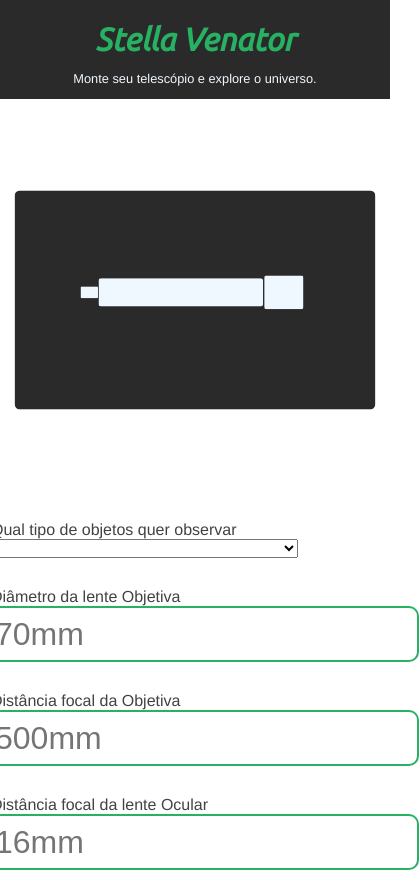
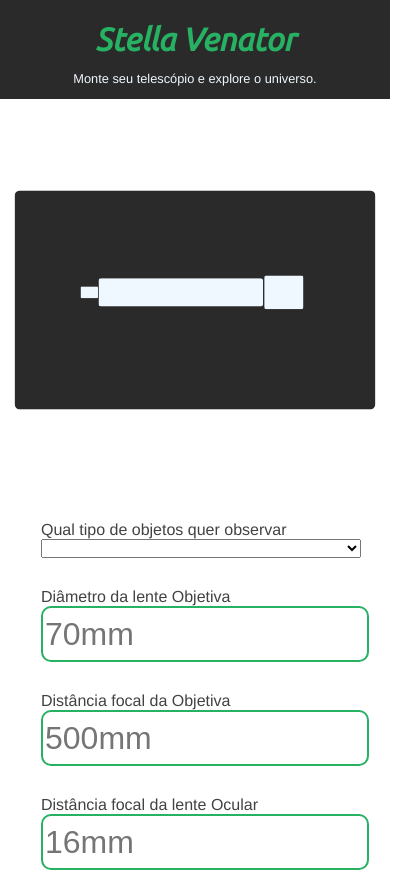
Before and after one commit to SantosPereira/Stella-Venator, a Vue app: page / in a window 390 px wide. Shown: the top 872 px of the page, 419 px wide, since content can reach past the window. Built offline with nearby package versions, Linux system fonts and the light colour scheme.

Commit message:
[bug-fix] Correção no tamanho e identação dos campos do formulário na versão mobile

```diff
--- a/src/components/ParametrosDoTele.vue
+++ b/src/components/ParametrosDoTele.vue
@@ -150,7 +150,7 @@ input {
 
 @media (max-width: 480px) {
   select, input {
-    width: unset;
+    width: 20rem;
   }
 }
 </style>
```
